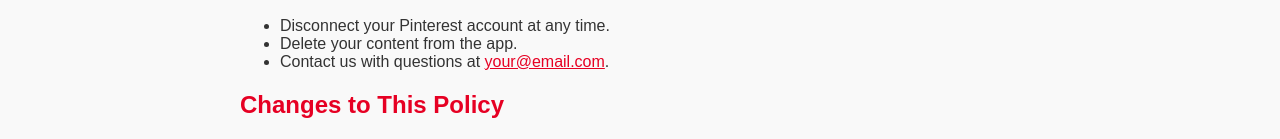
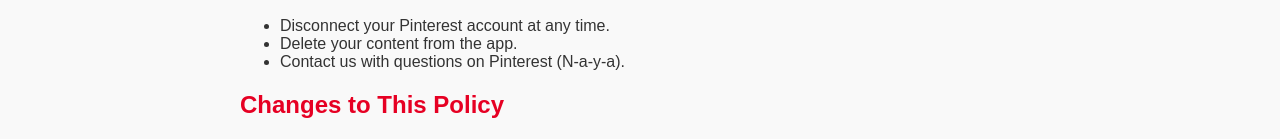
Before and after one commit to N-a-y-a/pin_prepping, a plain HTML site: page privacy.html in a window 1280 px wide. Shown: the part 766-905 px from the top of the page. Drawn offline with Linux system fonts and the light colour scheme.

Commit message:
Update privacy.html

```diff
--- a/privacy.html
+++ b/privacy.html
@@ -78,7 +78,7 @@
       <ul>
         <li>Disconnect your Pinterest account at any time.</li>
         <li>Delete your content from the app.</li>
-        <li>Contact us with questions at <a href="mailto:your@email.com">your@email.com</a>.</li>
+        <li>Contact us with questions on Pinterest (N-a-y-a).</li>
       </ul>
     </section>
 
```
